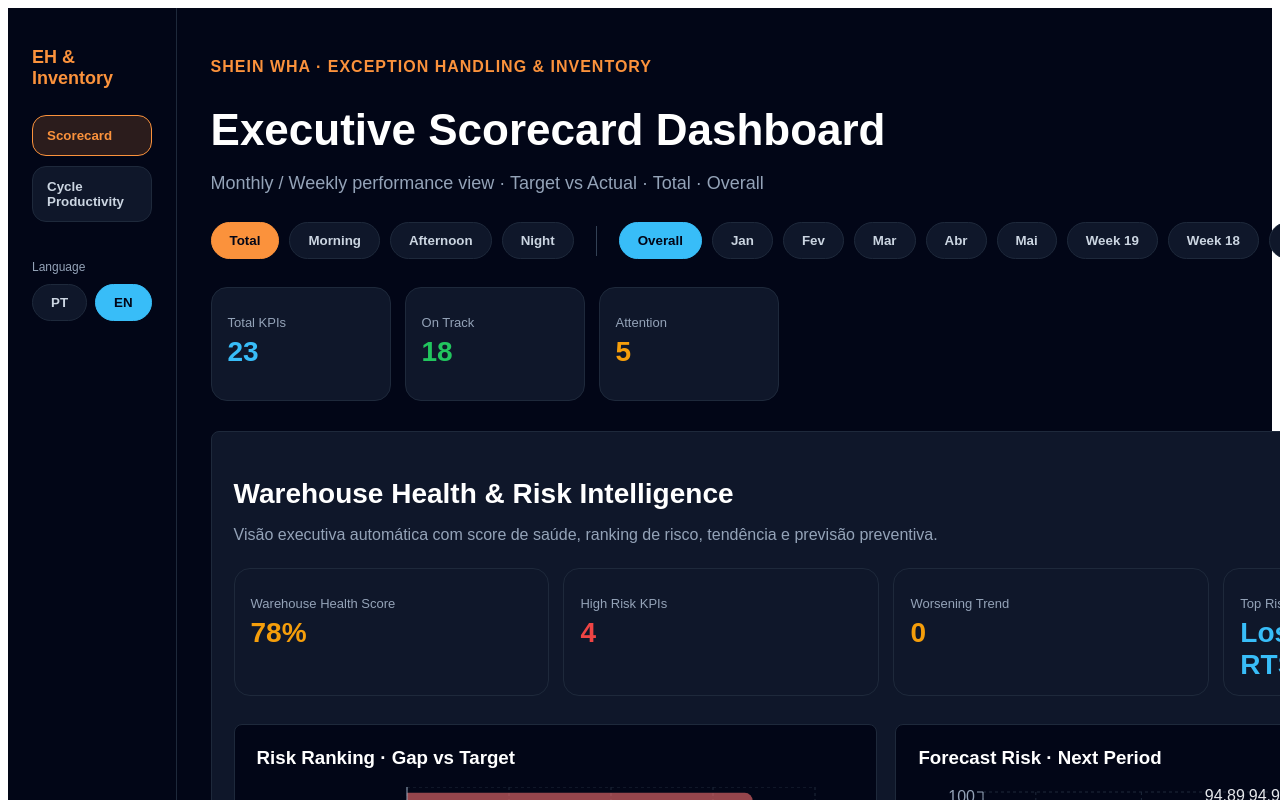
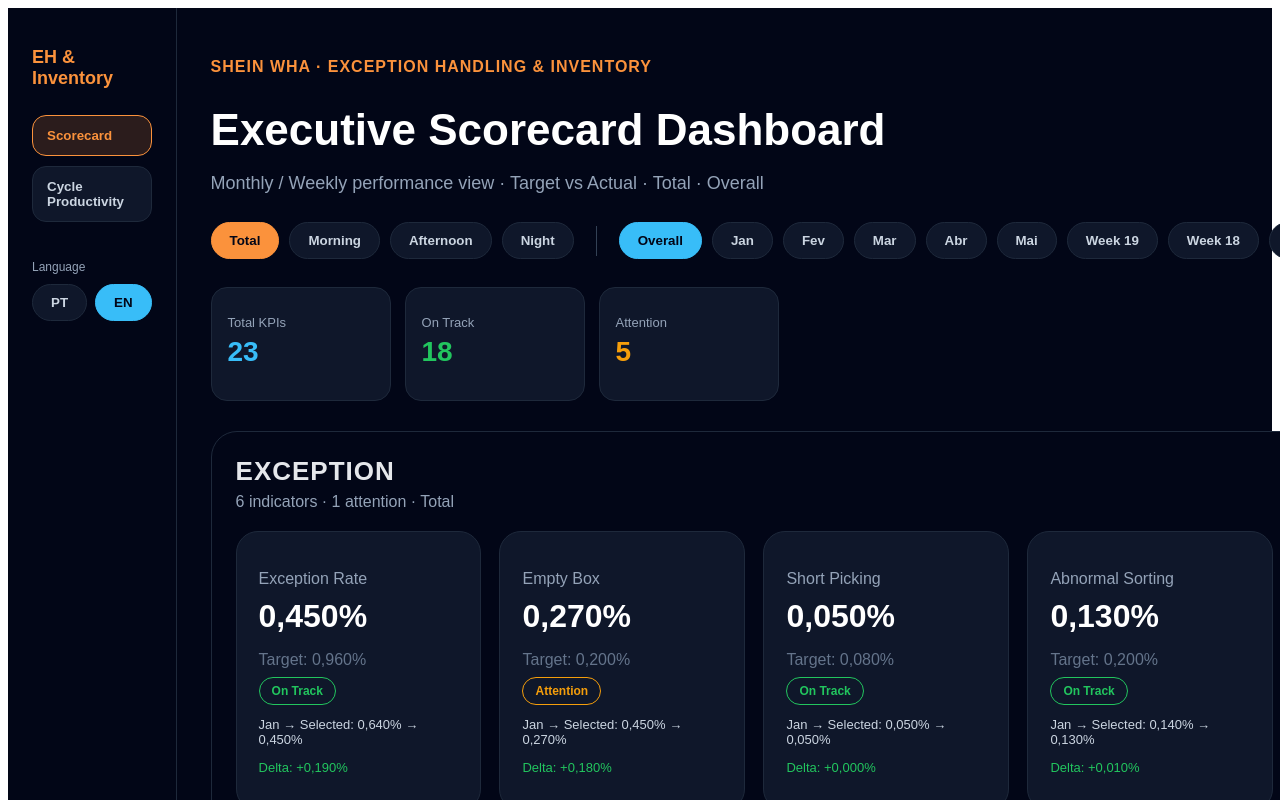
Before and after one commit to gabrielmedinaleite-hue/exception-handling-dashboard, a Next.js app: page / in a window 1280 px wide. Shown: the top 800 px of the page. Built offline with nearby package versions, Linux system fonts and the light colour scheme.

Commit message:
Update page.js

```diff
--- a/app/page.js
+++ b/app/page.js
@@ -424,7 +424,6 @@
   <TopCard title={t.attention} value={attention} color="#f59e0b" />
 </section>
 
-<ExecutiveIntelligenceSection kpis={kpis} />
 
 
       {clusters.map((cluster) => {
@@ -478,6 +477,7 @@
       </section>
 
       <ActionPlanSection t={t} actionStatuses={actionStatuses} setActionStatuses={setActionStatuses} />
+          <ExecutiveIntelligenceSection kpis={kpis} />
       <PredictiveInsights t={t} lang={lang} />
     </>
   );
```
